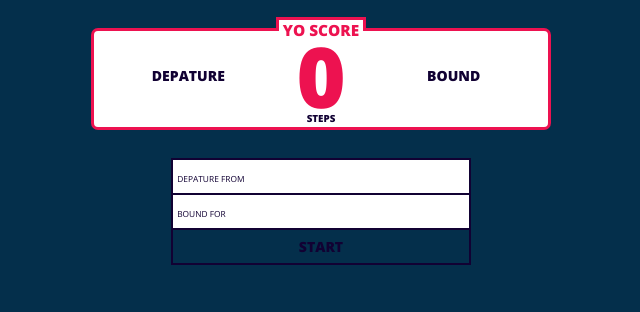
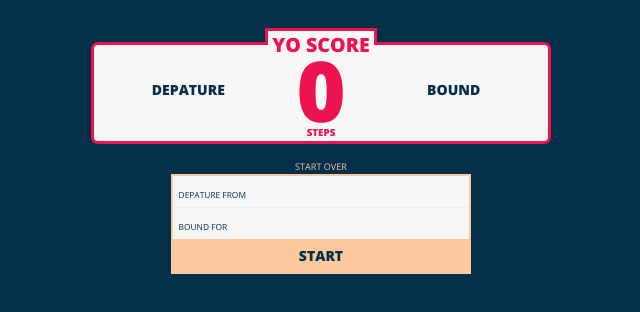
Before and after one commit to duerdod/wikipedia-destinations, a React (Create React App) app: page /wiki in a window 1280 px wide. Shown: the top 312 px of the page, without its empty margins (319-959 px from the left). Built offline with nearby package versions, Linux system fonts and the light colour scheme.

Commit message:
minor styling

```diff
--- a/src/Theme.js
+++ b/src/Theme.js
@@ -4,11 +4,7 @@ const theme = {
   black: '#eeeeee',
   background: '#042f4b',
   color: {
-    greyish: '#110133',
-    blue: '#ffdc34',
-    red: '#00918e',
-    brown: '#903749',
-    darkBrown: '#53354a',
+    white: '#F7F7F7',
     background: '#042f4b',
     primary: '#ed1250',
     secondary: '#fbc99d',
--- a/src/components/Article.js
+++ b/src/components/Article.js
@@ -28,7 +28,6 @@ const StyledArticle = styled.div`
     margin: 0.5em 0;
     line-height: 1.6;
     font-size: 1rem;
-    /* color: ${theme.color.greyish}; */
   }
 
   a {
@@ -61,7 +60,7 @@ const StyledArticle = styled.div`
 `;
 
 const LoadingBox = styled.div`
-  background: #f5f5f5;
+  background: #042a44;
   height: 3rem;
   width: 40%;
   margin: 1rem 0;
--- a/src/components/StartForm.js
+++ b/src/components/StartForm.js
@@ -8,12 +8,12 @@ const Form = styled.form`
   margin: 0 auto;
   width: 100%;
   max-width: 300px;
+border: 2px solid ${p => p.theme.color.secondary};
 
   input,
   button {
-    color: ${theme.color.greyish};
-    border: 2px solid ${theme.color.greyish};
-    padding: 0.5rem 0.3rem;
+    /* border: 2px solid ${p => p.theme.color.white}; */
+    padding: 0.5rem 0.4rem;
     font-family: ${theme.titleFont};
     font-size: ${theme.fontSize.normal};
     transition: all ${p => p.theme.transition};
@@ -33,23 +33,23 @@ const Form = styled.form`
 `;
 
 const Input = styled.input`
-  background: #ffffff;
+  background: ${theme.color.white};
   display: block;
 
   &:last-of-type {
+    border-top: 1px solid #eeeeee;
     margin-top: -2px;
   }
 
   &:focus {
     background: #ffffff;
     &::placeholder {
-      color: ${theme.color.greyish};
-      opacity: 0.2;
+      color: ${theme.color.background};
     }
   }
 
   &::placeholder {
-    color: ${theme.color.greyish};
+    color: ${theme.color.background};
     font-size: 0.6rem;
     text-transform: uppercase;
     opacity: 1;
@@ -60,10 +60,11 @@ const Button = styled.button`
   margin-top: -2px;
   text-transform: uppercase;
   font-weight: 800;
+  background: ${theme.color.secondary};
+  color: ${theme.color.background};
   cursor: pointer;
   &:hover {
-    color: ${theme.background};
-    background: ${theme.color.greyish};
+    background: #fbcea7;
   }
 `;
 
--- a/src/components/Stats.js
+++ b/src/components/Stats.js
@@ -4,9 +4,8 @@ import { StatsContext } from './StatsProvider';
 import theme from '../Theme';
 
 const OuterContainer = styled.section`
-  margin-bottom: 2rem;
-  /* display: flex; */
-  /* justify-content: center; */
+  text-transform: uppercase;
+  text-align: center;
 `;
 
 const InnerContainer = styled.div`
@@ -14,9 +13,8 @@ const InnerContainer = styled.div`
   border-radius: 7px;
   padding: 2.5rem 2rem 3rem 2rem;
   max-width: 460px;
-  margin: 0 auto 2rem auto;
-  background: #ffffff;
-  /* box-shadow: 0 0 7px #F14173; */
+  margin: 1rem auto;
+  background: ${theme.color.white};
 
   display: grid;
   grid-template-rows: 1fr;
@@ -31,16 +29,16 @@ const InnerContainer = styled.div`
     position: absolute;
     font-family: ${theme.titleFont};
     color: ${theme.color.primary};
-    background: #ffffff;
+    background: ${theme.color.white};
     text-transform: uppercase;
     font-weight: 800;
-    font-size: 1.1rem;
-    top: -14px;
+    font-size: 1.4rem;
+    top: -17px;
     padding: 0 0.3rem;
     border: 2px solid;
     border-image: linear-gradient(to bottom, ${p =>
-      p.theme.color.primary} 50%, ${p =>
-  p.theme.color.primary} 51%, #ffffff 51%, #ffffff 100%);
+      p.theme.color.primary} 50%, ${p => p.theme.color.primary} 51%, ${p =>
+  p.theme.color.white} 51%, ${p => p.theme.color.white} 100%);
     border-image-slice: 1;
     border-width: 3px;
   }
@@ -48,13 +46,11 @@ const InnerContainer = styled.div`
   h2,
   h3 {
     font-family: ${theme.titleFont};
-    color: ${theme.color.primary};
     text-transform: uppercase;
     font-weight: 800;
   }
 
   @media screen and (max-width: 40em) {
-    /* grid-template-columns: 2fr 1fr 2fr; */
   }
 
 `;
@@ -62,8 +58,8 @@ const InnerContainer = styled.div`
 const Destinations = styled.h3`
   font-size: 1rem;
   padding: 0 1rem;
+  color: ${theme.color.background};
   && {
-    color: ${theme.color.greyish};
   }
 `;
 
@@ -74,11 +70,12 @@ const Step = styled.h2`
   padding: 0 1rem;
   line-height: 0;
   position: relative;
+  color: ${theme.color.primary};
   &:after {
     display: block;
     content: 'Steps';
     font-size: 0.7rem;
-    color: ${theme.color.greyish};
+    color: ${theme.color.primary};
     position: absolute;
     top: 43px;
     left: 50%;
@@ -86,9 +83,17 @@ const Step = styled.h2`
   }
 `;
 
+const Reset = styled.a`
+  color: ${theme.color.secondary};
+  font-family: ${theme.titleFont};
+  font-size: 0.65rem;
+  margin-bottom: 2rem;
+`;
+
 const Stats = () => {
   const {
     steps,
+    location: { pathname },
     destinations: { start, destination }
   } = useContext(StatsContext);
 
@@ -105,6 +110,7 @@ const Stats = () => {
           <Destination>{destination}</Destination>
         </Destinations>
       </InnerContainer>
+      {pathname !== '/' && <Reset href="/">Start over</Reset>}
     </OuterContainer>
   );
 };
--- a/src/components/StatsProvider.js
+++ b/src/components/StatsProvider.js
@@ -28,6 +28,7 @@ function StatsProvider({ children }) {
       value={{
         steps,
         crumbs,
+        location,
         setCrumbs,
         checkValid,
         destinations,
```
